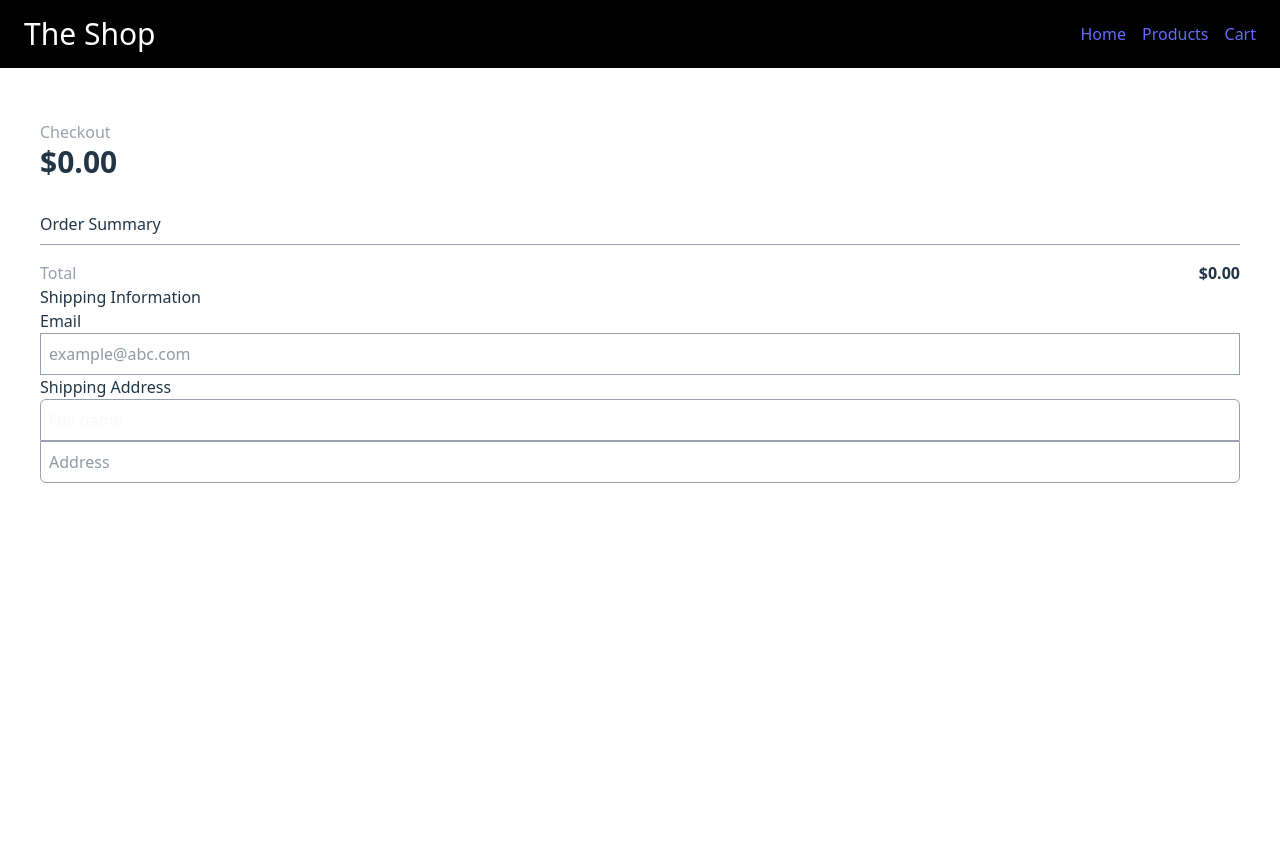
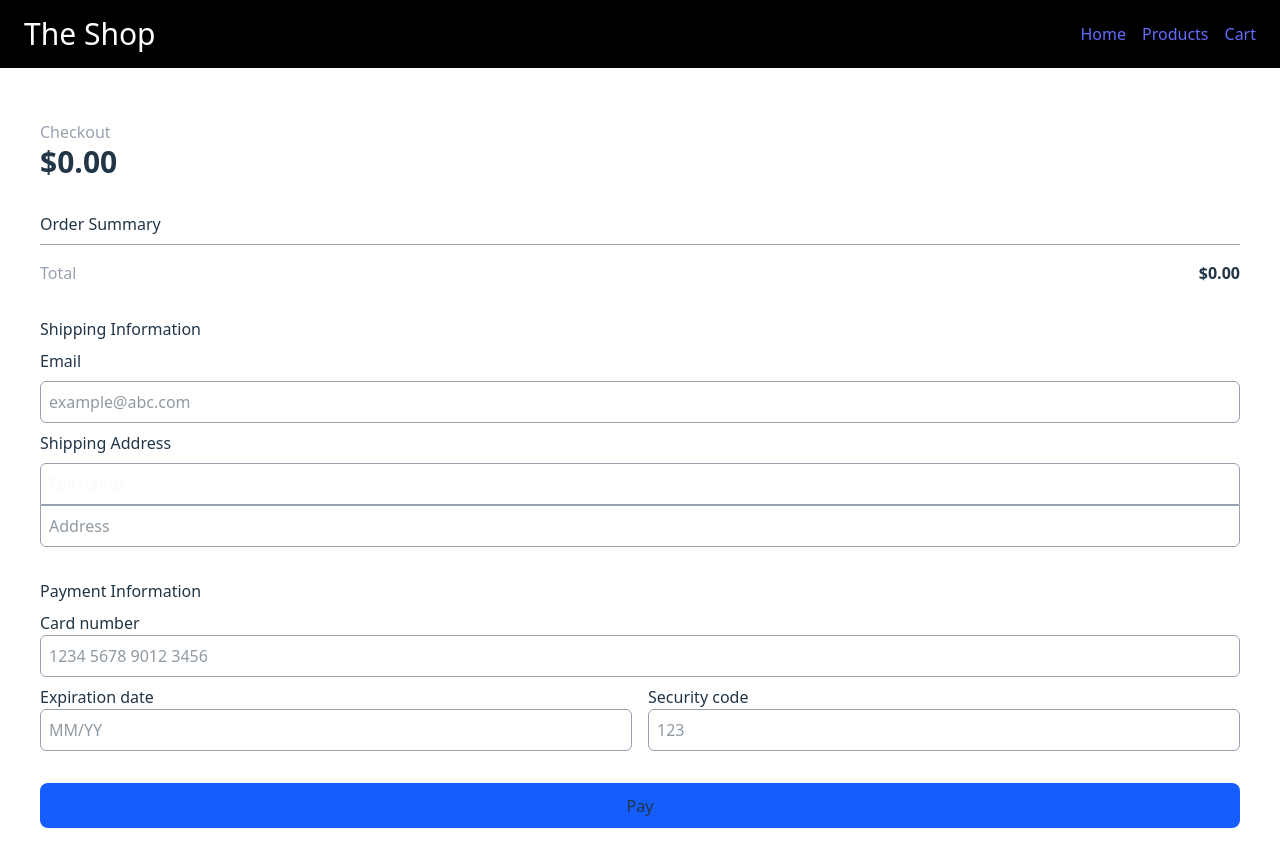
Before and after one commit to bikiris/FS-web, a React (Vite) app in the folder shop-project/: page /checkout in a window 1280 px wide. Before the commit the page ends 800 px from the top, so only its background shows below. Built offline with nearby package versions, Linux system fonts and the light colour scheme.

Commit message:
Add pay functionality

```diff
--- a/shop-project/src/pages/CheckoutPage.jsx
+++ b/shop-project/src/pages/CheckoutPage.jsx
@@ -4,8 +4,21 @@ import { CartContext } from "../utils/CartProvider";
 import { useContext } from "react";
 import ProductsData from "../data/ProductsData";
 
+import { useNavigate } from "react-router-dom";
+
 function CheckoutPage() {
-  const { cart, getTotalCost } = useContext(CartContext);
+  const { cart, getTotalCost, clearCart } = useContext(CartContext);
+
+  const navigate = useNavigate();
+
+  const handleCheckout = () => {
+    setTimeout(() => {
+      navigate("/");
+    }, 5000);
+    clearCart();
+    window.alert("Checkout successful!");
+
+  }
 
   return (
     <div>
@@ -51,7 +64,7 @@ function CheckoutPage() {
             </div>
           </div>
 
-          <form>
+          <form className="pt-8 flex flex-col gap-2">
             <p>Shipping Information</p>
             <div>
               <label for='email'>Email</label>
@@ -59,7 +72,7 @@ function CheckoutPage() {
                 id='email'
                 type='email'
                 placeholder='example@abc.com'
-                className='border border-gray-400 p-2 w-full'
+                className='border border-gray-400 p-2 w-full rounded-md mt-2'
               />
             </div>
             <div className="flex flex-col">
@@ -68,7 +81,7 @@ function CheckoutPage() {
                 id='fullname'
                 type='text'
                 placeholder='Full name'
-                className="border border-gray-400 p-2 rounded-t-md text-gray-100"
+                className="border border-gray-400 p-2 rounded-t-md text-gray-100 mt-2"
               />
               <input
                 id='address'
@@ -79,6 +92,42 @@ function CheckoutPage() {
             </div>
           </form>
 
+          <form className="pt-8 flex flex-col gap-2">
+              <h1>Payment Information</h1>
+              <div className="flex flex-col">
+                <label>Card number</label>
+                <input
+                  type='text'
+                  placeholder='1234 5678 9012 3456'
+                  id="card-number"
+                  className="border border-gray-400 p-2 rounded-md"
+                />
+              </div>
+
+              <div className="flex gap-4 overflow-hidden">
+                <div className="flex flex-col flex-auto">
+                  <label>Expiration date</label>
+                  <input
+                    type='text'
+                    placeholder='MM/YY'
+                    id='expiration-date'
+                    className="border border-gray-400 p-2 rounded-md"
+                  />
+                </div>
+                <div className="flex flex-col flex-auto">
+                  <label>Security code</label>
+                  <input
+                    type='text'
+                    placeholder='123'
+                    id="security-code"
+                    className="border border-gray-400 p-2 rounded-md"
+                  />
+                  </div>
+              </div>
+          </form>
+
+
+          <button className="mt-8 !bg-blue-600" onClick={handleCheckout}>Pay</button>
 
         </div>
       </div>
--- a/shop-project/src/utils/CartProvider.jsx
+++ b/shop-project/src/utils/CartProvider.jsx
@@ -43,8 +43,12 @@ const CartProvider = ({ children }) => {
     }, 0);
   }
 
+  const clearCart = () => {
+    setCart([]);
+  }
+
   return (
-    <CartContext.Provider value={{ cart, addToCart, removeFromCart, getTotalCost }}>
+    <CartContext.Provider value={{ cart, addToCart, removeFromCart, getTotalCost, clearCart }}>
       {children}
     </CartContext.Provider>
   );
```
Also changed, not shown: shop-project/src/pages/CartPage.jsx (indentation only).
